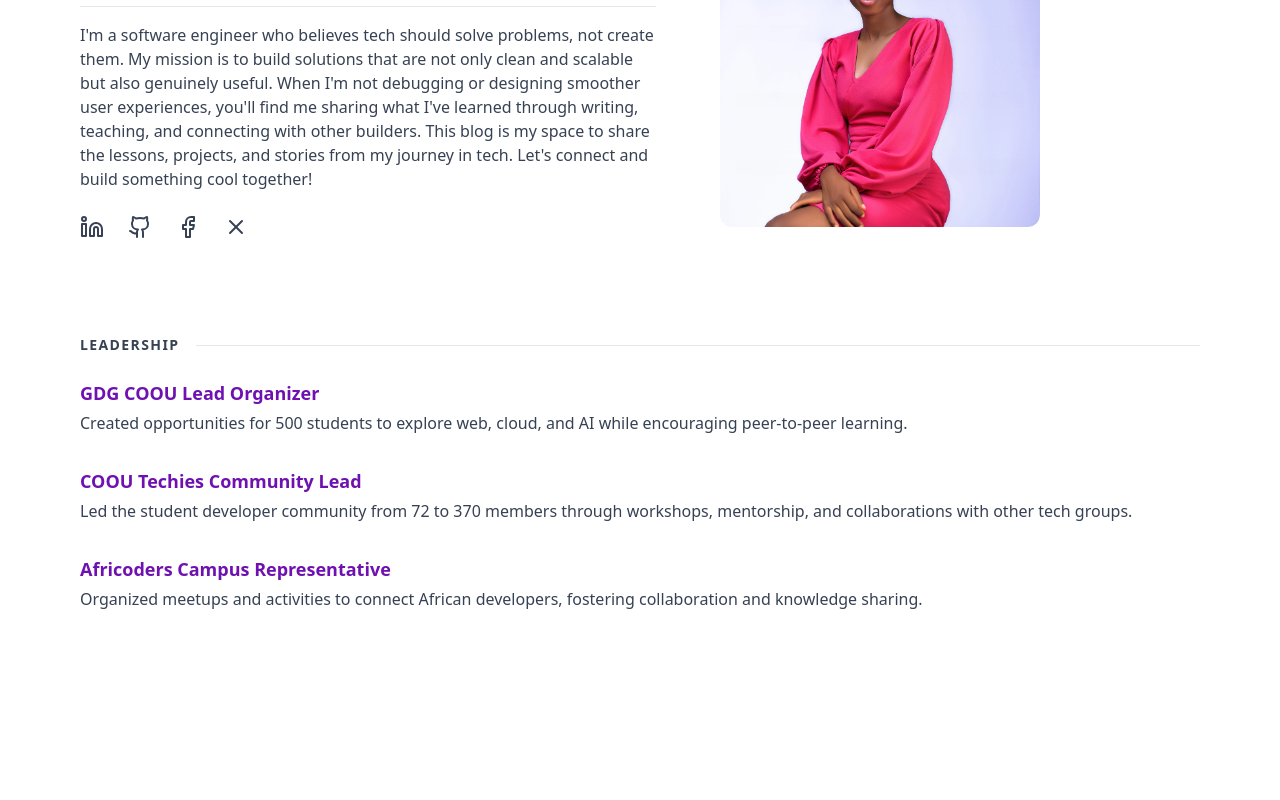
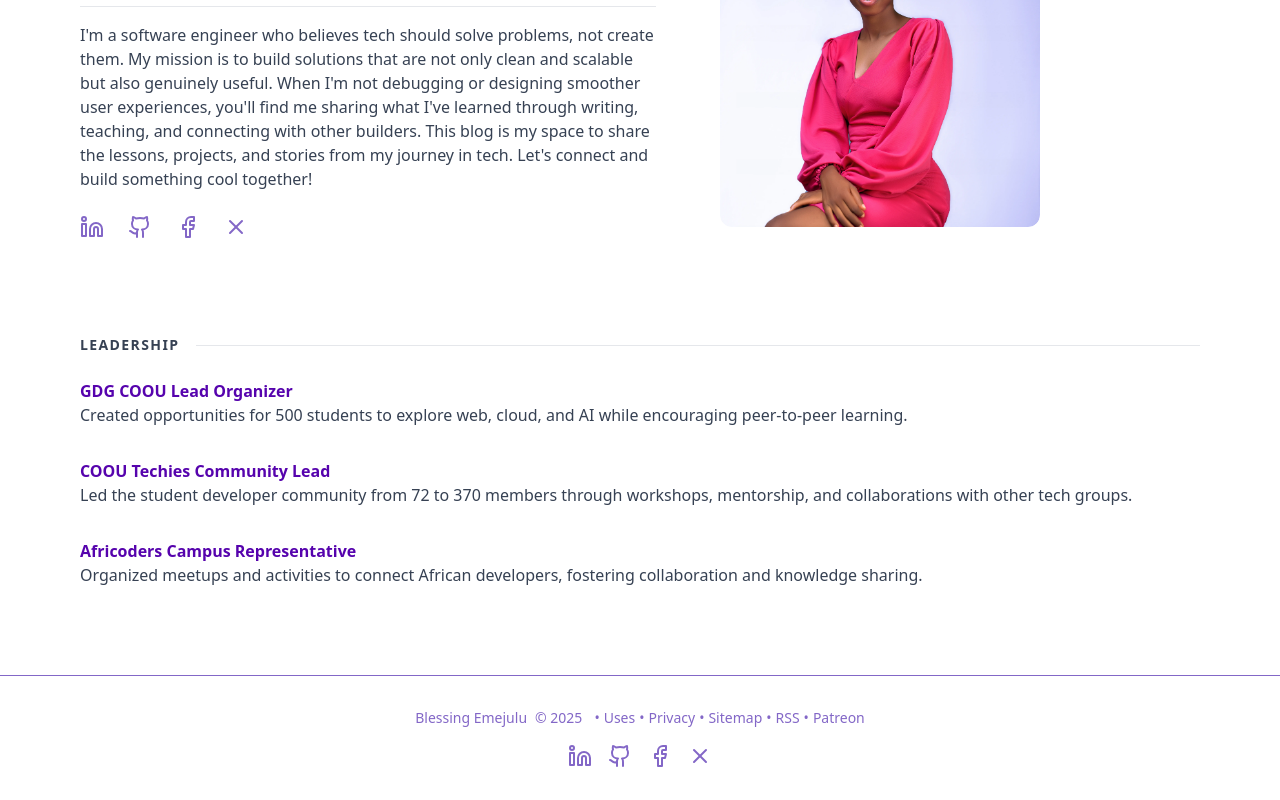
Before and after one commit to BlessingEmejulu/blessedtechie-blog, a Next.js app: page / in a window 1280 px wide. Shown: the part 222-1022 px from the top of the page. Before the commit the page ends 881 px from the top, so only its background shows below. Built offline with nearby package versions, Linux system fonts and the light colour scheme.

Commit message:
Add Footer component and integrate it into RootLayout

```diff
--- a/app/layout.tsx
+++ b/app/layout.tsx
@@ -1,6 +1,7 @@
 import type { Metadata } from "next";
 import { Geist, Geist_Mono } from "next/font/google";
 import NavBar from "@/components/ui/NavBar";
+import Footer from "@/components/ui/Footer";
 import "./globals.css";
 
 const geistSans = Geist({
@@ -30,6 +31,7 @@ export default function RootLayout({
       >
         <NavBar />
         {children}
+        <Footer />
       </body>
     </html>
   );
--- a/components/sections/HeroSection.tsx
+++ b/components/sections/HeroSection.tsx
@@ -3,31 +3,47 @@ import { Linkedin, Github, Facebook, X } from "lucide-react";
 
 export default function HeroSection() {
   return (
- <section className="flex  flex-col items-center gap-8 px-4 py-12 md:flex-row md:gap-16 md:px-8 lg:px-20">
+    <section className="flex  flex-col items-center gap-8 px-4 py-12 md:flex-row md:gap-16 md:px-8 lg:px-20">
 
-  {/* Left: Text Content */}
+      {/* Left: Text Content */}
       <div className="max-w-xl w-full">
         <h1 className="text-4xl font-bold gradient-text mb-2 md:text-5xl lg:text-6xl">
-            {`I'm Blessing`}
+          {`I'm Blessing`}
         </h1>
         <h2 className="text-xl text-gray-700 mb-4 font-medium">Software Engineer</h2>
         <hr className="my-4 border-gray-200" />
         <p className="text-base text-gray-700 mb-6">
-       {`I'm a software engineer who believes tech should solve problems, not create them. My mission is to build solutions that are not only clean and scalable but also genuinely useful. When I'm not debugging or designing smoother user experiences, you'll find me sharing what I've learned through writing, teaching, and connecting with other builders. This blog is my space to share the lessons, projects, and stories from my journey in tech. Let's connect and build something cool together!`}
+          {`I'm a software engineer who believes tech should solve problems, not create them. My mission is to build solutions that are not only clean and scalable but also genuinely useful. When I'm not debugging or designing smoother user experiences, you'll find me sharing what I've learned through writing, teaching, and connecting with other builders. This blog is my space to share the lessons, projects, and stories from my journey in tech. Let's connect and build something cool together!`}
         </p>
 
         {/* Social Icons */}
         <div className="flex gap-6 mt-4">
-          <a href="https://linkedin.com" aria-label="LinkedIn" className="text-gray-700 hover:text-purple-700">
+          <a
+            href="https://www.linkedin.com/in/blessing-emejulu-63850a248/"
+            aria-label="LinkedIn"
+            className="text-[#8367C7] hover:text-[#5603AD]"
+          >
             <Linkedin size={24} />
           </a>
-          <a href="https://github.com" aria-label="GitHub" className="text-gray-700 hover:text-purple-700">
+          <a
+            href="https://github.com/BlessingEmejulu"
+            aria-label="GitHub"
+            className="text-[#8367C7] hover:text-[#5603AD]"
+          >
             <Github size={24} />
           </a>
-          <a href="#" aria-label="Articles" className="text-gray-700 hover:text-purple-700">
+          <a
+            href="https://www.facebook.com/blessing.emejulu.33"
+            aria-label="Facebook"
+            className="text-[#8367C7] hover:text-[#5603AD]"
+          >
             <Facebook size={24} />
           </a>
-          <a href="#" aria-label="X" className="text-gray-700 hover:text-purple-700">
+          <a
+            href="https://x.com/blessedtechie"
+            aria-label="X"
+            className="text-[#8367C7] hover:text-[#5603AD]"
+          >
             <X size={24} />
           </a>
         </div>
--- a/components/sections/LeadershipSection.tsx
+++ b/components/sections/LeadershipSection.tsx
@@ -27,12 +27,11 @@ export default function LeadershipSection() {
       <ul className="space-y-8">
   {leadership.map((role, idx) => (
     <li key={idx}>
-      <h3 className="text-lg font-semibold text-purple-800 mb-1">
+      <h3 className="font-bold text-[#5603AD] hover:text-[#8367C7]">
         <a
           href={role.link}
           target="_blank"
           rel="noopener noreferrer"
-          className="gradient-underline"
         >
           {role.title}
         </a>
--- /dev/null
+++ b/components/ui/Footer.tsx
@@ -0,0 +1,74 @@
+import Link from "next/link";
+import { Linkedin, Github, Facebook, X } from "lucide-react";
+import React from "react";
+
+export default function Footer() {
+    const currentYear = new Date().getFullYear();
+
+    return (
+        <footer className="w-full py-8 text-center bg-transparent text-[#8367C7] border-t border-[#8367C7] mt-10">
+            <div className="flex flex-col items-center justify-center">
+                {/* Copyright and Links */}
+                <div className="flex items-center text-sm mb-4">
+                    <p className="mr-2">Blessing Emejulu</p>
+                    <span className="mr-2">&copy; {currentYear}</span>
+                    <span className="mx-1">•</span>
+                    <Link href="/uses" className="hover:text-[#5603AD]">
+                        Uses
+                    </Link>
+                    <span className="mx-1">•</span>
+                    <Link href="/privacy" className="hover:text-[#5603AD]">
+                        Privacy
+                    </Link>
+                    <span className="mx-1">•</span>
+                    <Link href="/sitemap" className="hover:text-[#5603AD]">
+                        Sitemap
+                    </Link>
+                    <span className="mx-1">•</span>
+                    <Link href="/rss" className="hover:text-[#5603AD]">
+                        RSS
+                    </Link>
+                    <span className="mx-1">•</span>
+                    <Link href="/patreon" className="hover:text-[#5603AD]">
+                        Patreon
+                    </Link>
+                </div>
+
+                <div className="flex justify-center gap-4">
+                    <a
+                        href="https://www.linkedin.com/in/blessing-emejulu-63850a248/"
+                        target="_blank"
+                        rel="noopener noreferrer"
+                        aria-label="LinkedIn"
+                    >
+                        <Linkedin className="h-6 w-6 hover:text-[#5603AD]" />
+                    </a>
+                    <a
+                        href="https://github.com/BlessingEmejulu"
+                        target="_blank"
+                        rel="noopener noreferrer"
+                        aria-label="GitHub"
+                    >
+                        <Github className="h-6 w-6 hover:text-[#5603AD]" />
+                    </a>
+                    <a
+                        href="https://www.facebook.com/blessing.emejulu.33"
+                        target="_blank"
+                        rel="noopener noreferrer"
+                        aria-label="Facebook"
+                    >
+                        <Facebook className="h-6 w-6 hover:text-[#5603AD]" />
+                    </a>
+                    <a
+                        href="https://x.com/blessedtechie"
+                        target="_blank"
+                        rel="noopener noreferrer"
+                        aria-label="X"
+                    >
+                        <X className="h-6 w-6 hover:text-[#5603AD]" />
+                    </a>
+                </div>
+            </div>
+        </footer>
+    );
+}
```
Also changed, not shown: components/sections/Footer.tsx (deleted).
